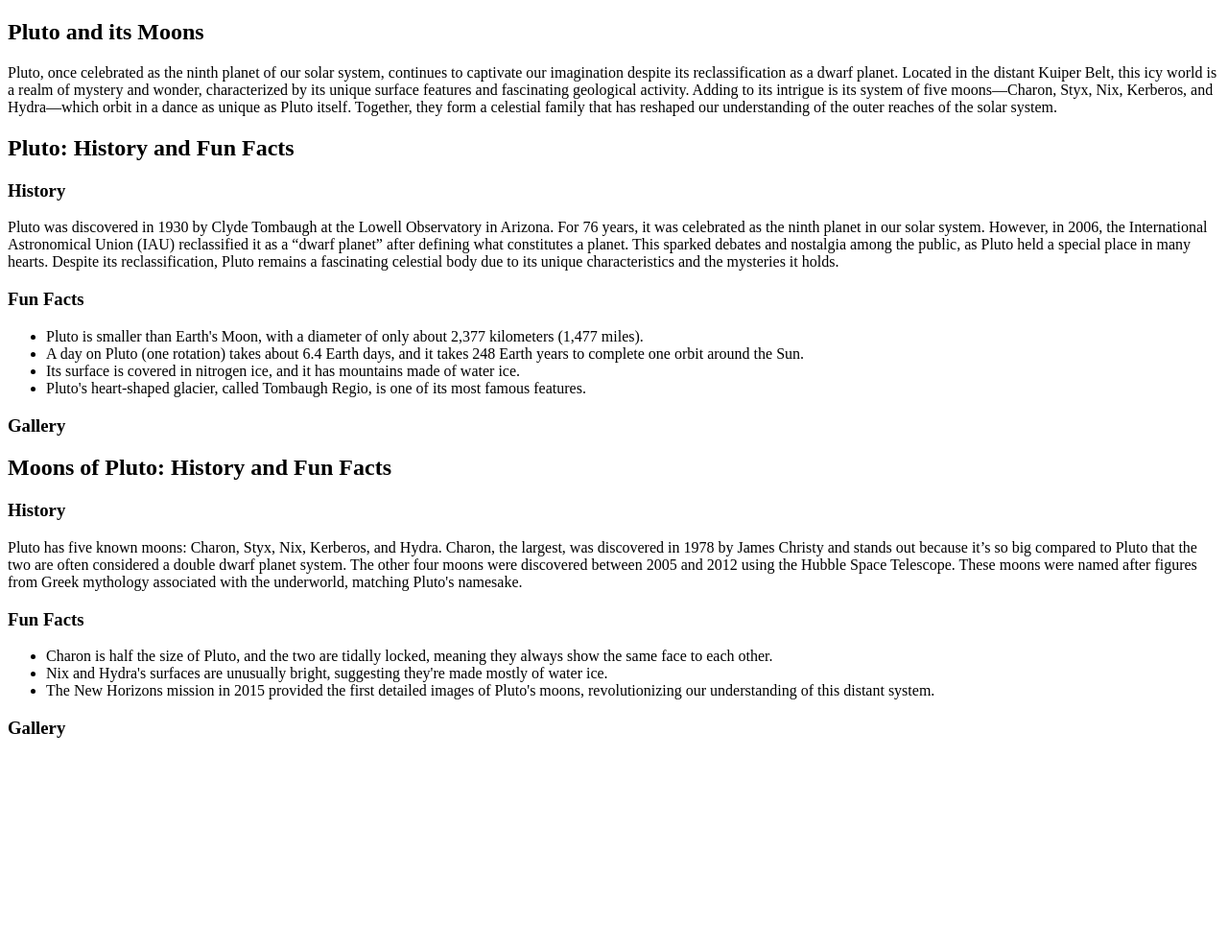
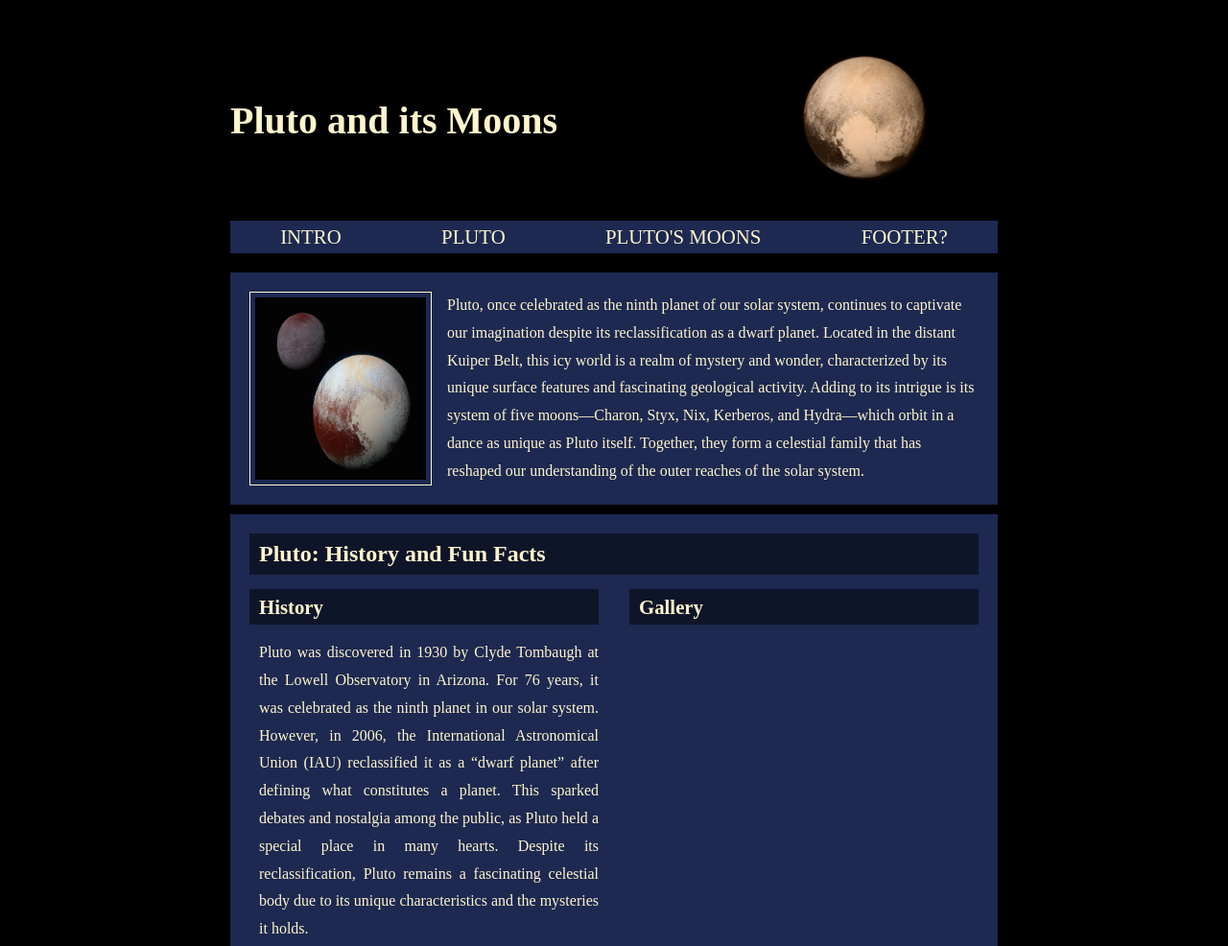
Before and after one commit to lyumii/pluto-project, a plain HTML site: page index.html in a window 1280 px wide. Shown: the top 986 px of the page at 96% size. Before the commit the page ends 800 px from the top, so only its background shows below. Drawn offline with Linux system fonts and the light colour scheme.

Commit message:
header and pluto

```diff
--- a/index.html
+++ b/index.html
@@ -7,11 +7,25 @@
     <title>Pluto</title>
   </head>
   <header>
-    <nav></nav>
+    <div id="header">
+      <h1>Pluto and its Moons</h1>
+      <img src="img/nasapluto.png" alt="pluto" />
+    </div>
+    <nav>
+      <ul>
+        <li><a href="#intro">Intro</a></li>
+        <li><a href="#planet">Pluto</a></li>
+        <li><a href="#moons">Pluto's Moons</a></li>
+        <li><a href="#">Footer?</a></li>
+      </ul>
+    </nav>
     <body>
       <main>
         <section id="intro">
-          <h1>Pluto and its Moons</h1>
+          <img
+            src="img/plutoandcharonnasa.png"
+            alt="Nasa photo of Pluto and Charon"
+          />
           <p>
             Pluto, once celebrated as the ninth planet of our solar system,
             continues to captivate our imagination despite its reclassification
@@ -24,20 +38,22 @@
             understanding of the outer reaches of the solar system.
           </p>
         </section>
-        <section id="the-planet">
+        <section id="planet">
           <h2>Pluto: History and Fun Facts</h2>
+          <div id="galleryflex">
+            <div>
               <article>
                 <h3>History</h3>
                 <p>
                   Pluto was discovered in 1930 by Clyde Tombaugh at the Lowell
                   Observatory in Arizona. For 76 years, it was celebrated as the
                   ninth planet in our solar system. However, in 2006, the
-              International Astronomical Union (IAU) reclassified it as a “dwarf
-              planet” after defining what constitutes a planet. This sparked
-              debates and nostalgia among the public, as Pluto held a special
-              place in many hearts. Despite its reclassification, Pluto remains
-              a fascinating celestial body due to its unique characteristics and
-              the mysteries it holds.
+                  International Astronomical Union (IAU) reclassified it as a
+                  “dwarf planet” after defining what constitutes a planet. This
+                  sparked debates and nostalgia among the public, as Pluto held
+                  a special place in many hearts. Despite its reclassification,
+                  Pluto remains a fascinating celestial body due to its unique
+                  characteristics and the mysteries it holds.
                 </p>
               </article>
               <article>
@@ -48,22 +64,27 @@
                     about 2,377 kilometers (1,477 miles).
                   </li>
                   <li>
-                A day on Pluto (one rotation) takes about 6.4 Earth days, and it
-                takes 248 Earth years to complete one orbit around the Sun.
+                    A day on Pluto (one rotation) takes about 6.4 Earth days,
+                    and it takes 248 Earth years to complete one orbit around
+                    the Sun.
                   </li>
                   <li>
                     Its surface is covered in nitrogen ice, and it has mountains
                     made of water ice.
                   </li>
                   <li>
-                Pluto's heart-shaped glacier, called Tombaugh Regio, is one of
-                its most famous features.
+                    Pluto's heart-shaped glacier, called Tombaugh Regio, is one
+                    of its most famous features.
                   </li>
                 </ul>
               </article>
+            </div>
+            <div>
               <aside><h3>Gallery</h3></aside>
+            </div>
+          </div>
         </section>
-        <section>
+        <section id="moons">
           <h2>Moons of Pluto: History and Fun Facts</h2>
           <article>
             <h3>History</h3>
--- a/style.css
+++ b/style.css
@@ -0,0 +1,97 @@
+* {
+  margin: 0;
+  padding: 0;
+  box-sizing: border-box;
+}
+
+html {
+  scroll-behavior: smooth;
+}
+
+body {
+  background-color: black;
+  color: #fff5cc;
+  width: 800px;
+  margin: auto;
+}
+
+#header {
+  display: flex;
+  justify-content: space-between;
+  align-items: center;
+  font-size: 20px;
+  margin-top: 20px;
+}
+
+#header img {
+  width: 35%;
+}
+
+nav ul {
+  margin-bottom: 20px;
+  background-color: #1d2951;
+  display: flex;
+  justify-content: space-around;
+  list-style: none;
+  padding: 5px 0;
+}
+
+nav li {
+  font-size: 1.3em;
+  text-transform: uppercase;
+}
+
+nav a,
+nav a:visited {
+  color: #fff5cc;
+  text-decoration: none;
+}
+
+#intro,
+#planet {
+  line-height: 1.8;
+  background-color: #1d2951;
+  margin-bottom: 10px;
+  padding: 20px;
+}
+
+#intro img {
+  width: 25%;
+  border: #fff5cc 1px solid;
+  padding: 5px;
+}
+
+#intro {
+  display: flex;
+  gap: 1em;
+}
+
+#planet h2 {
+  font-size: 1.5em;
+}
+
+#planet h3 {
+  font-size: 1.3em;
+}
+
+#planet h2,
+#planet h3 {
+  background-color: #0f1529;
+  padding-left: 10px;
+  margin-bottom: 15px;
+}
+
+#planet p {
+  padding-left: 10px;
+  margin-bottom: 15px;
+  text-align: justify;
+}
+
+#galleryflex {
+  display: flex;
+  gap: 2em;
+}
+
+#galleryflex div {
+  width: 49%;
+}
```
Also changed, not shown: img/PIA19966_modest.jpg (added), img/nasapluto.png (added), img/plutoandcharonnasa.png (added). Lines whose indentation alone changed are shown as unchanged.
